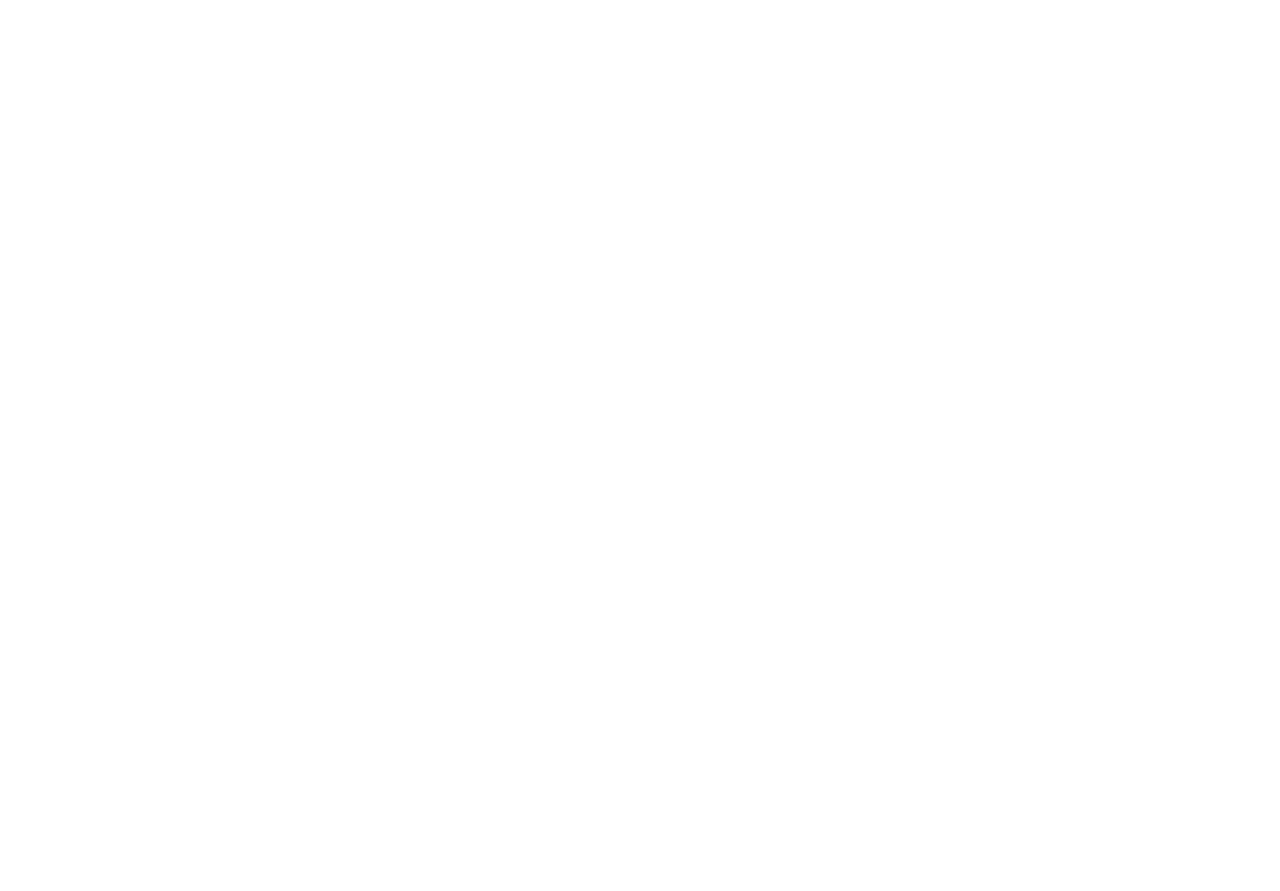
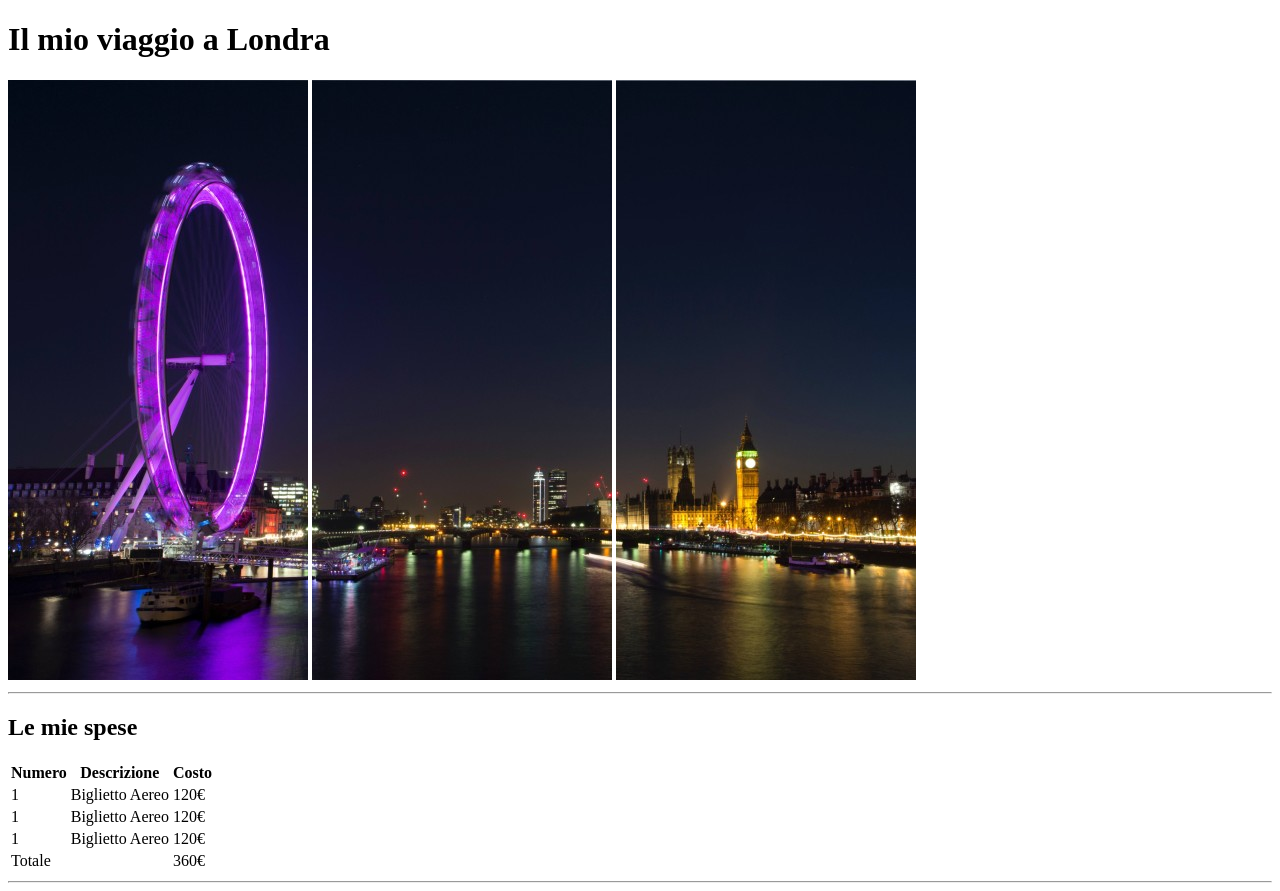
Before and after one commit to Scarpaz14/html-london-trip, a plain HTML site: page index.html in a window 1280 px wide. Before the commit the page ends 800 px from the top, so only its background shows below. Drawn offline with Linux system fonts and the light colour scheme.

Commit message:
scritta prima tabella le mie spese

```diff
--- a/index.html
+++ b/index.html
@@ -9,21 +9,57 @@
 <body>
     <!-- intestazione pagina -->
     <header>
-
+        <h1>Il mio viaggio a Londra</h1>
+        <img src="img/foto1.jpg" alt="primafoto">
+        <img src="img/foto2.jpg" alt="secondafoto">
+        <img src="img/foto3.jpg" alt="terzafoto">
+        <hr>
     </header>
     <!-- /intestazione pagina -->
     <!-- corpo della pagina -->
     <main>
+        <section>
+           <h2>Le  mie spese</h2>
+            <table>
+                <thead>
+                    <tr>
+                        <th>Numero</th>
+                        <th>Descrizione</th>
+                        <th>Costo</th>
+                    </tr>
+                </thead>
+                <tbody>
+                    <tr>
+                        <td>1</td>
+                        <td>Biglietto Aereo</td>
+                        <td>120€</td>
+                    </tr>
+                        <td>1</td>
+                        <td>Biglietto Aereo</td>
+                        <td>120€</td>
+                    </tr>
+                        <td>1</td>
+                        <td>Biglietto Aereo</td>
+                        <td>120€</td>
+                    </tr>
+                </tbody>
+                <tfoot>
+                    <tr>
+                        <td>Totale</td>
+                        <td></td>
+                        <td>360€</td>
+                    </tr>
+                </tfoot>
+            </table>
+            <hr>
+        </section>
+
 
 
     </main>
      <!-- /corpo della pagina -->
 
-     <!-- sezioni della pagina  -->
-     <section>
 
-     </section>
-      <!-- /sezioni della pagina  -->
       <!-- pie di pagina  -->
       <footer>
 
```
